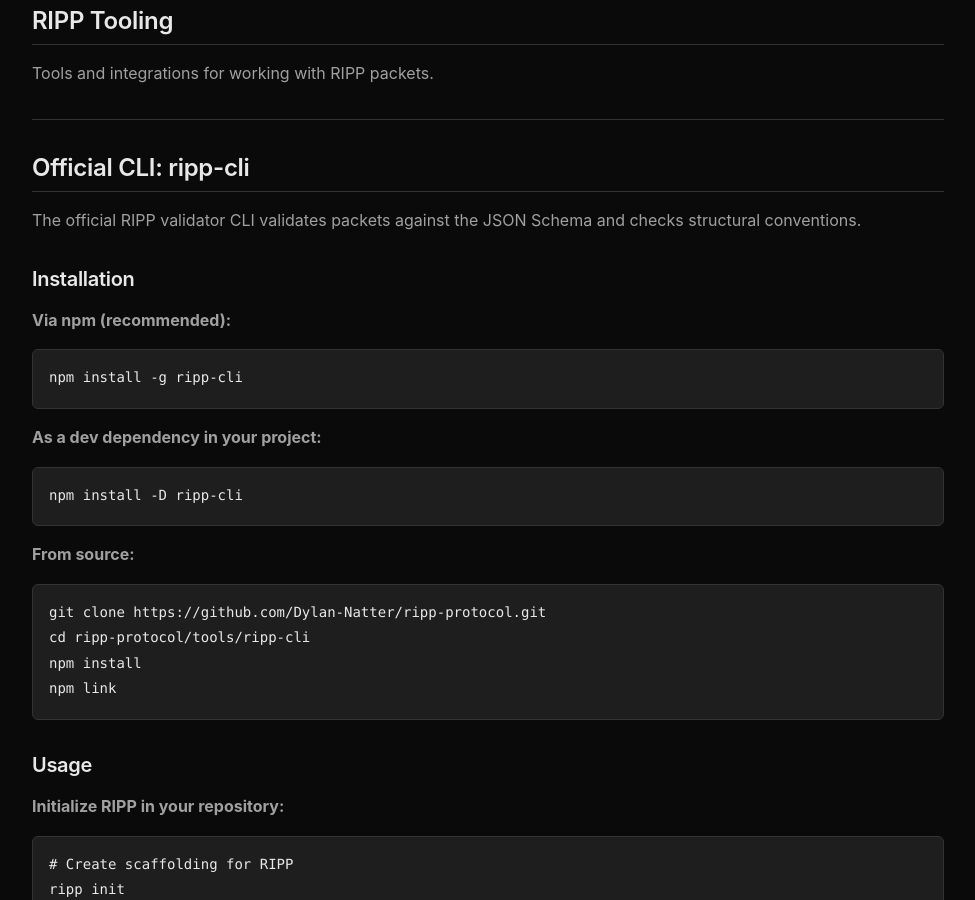
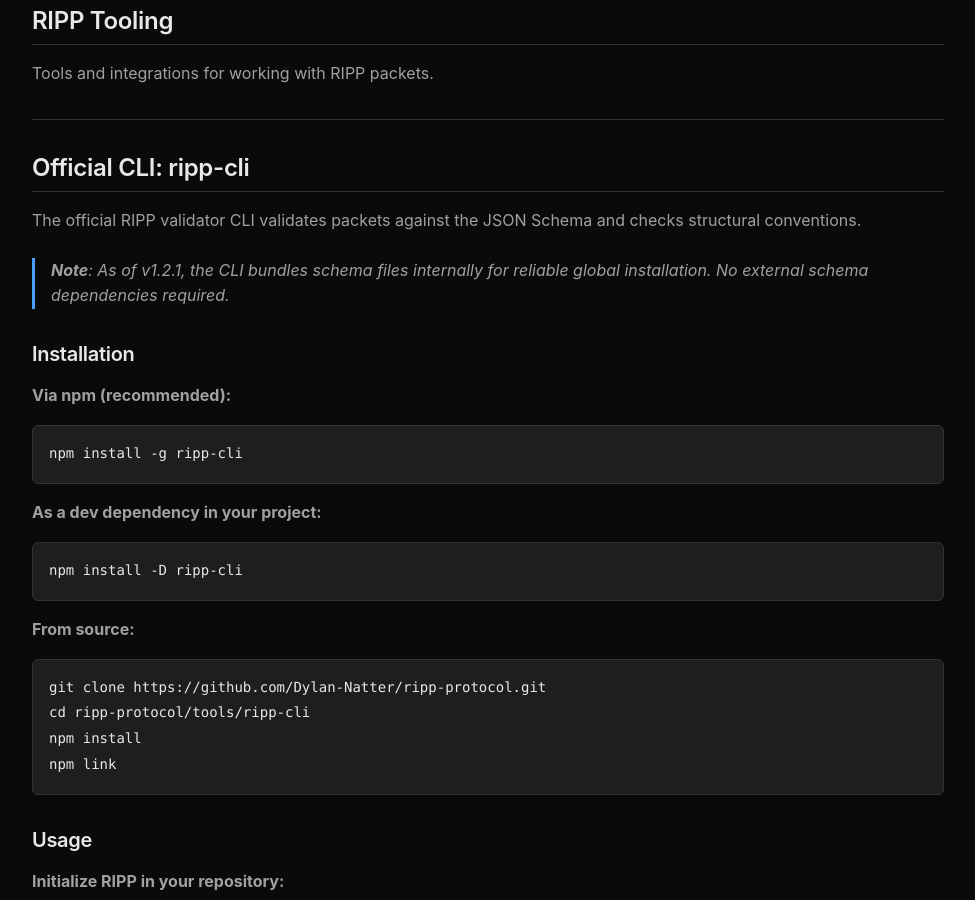
Before and after one commit to Dylan-Natter/ripp-protocol, a Jekyll site: the page built from docs/tooling.md, in a window 1280 px wide and 900 px high, scrolled down 329 px. Shown: the whole window, without its empty margins (152-1127 px from the left). Built offline with Jekyll 4.4.1, drawn with Linux system fonts in a browser that asks for light colours.

Commit message:
docs: add note about bundled schemas in CLI v1.2.1
Co-authored-by: Dylan-Natter <69005338+Dylan-Natter@users.noreply.github.com>

```diff
--- a/docs/tooling.md
+++ b/docs/tooling.md
@@ -12,6 +12,8 @@ Tools and integrations for working with RIPP packets.
 ## Official CLI: ripp-cli
 
 The official RIPP validator CLI validates packets against the JSON Schema and checks structural conventions.
+
+> **Note**: As of v1.2.1, the CLI bundles schema files internally for reliable global installation. No external schema dependencies required.
 
 ### Installation
 
```
